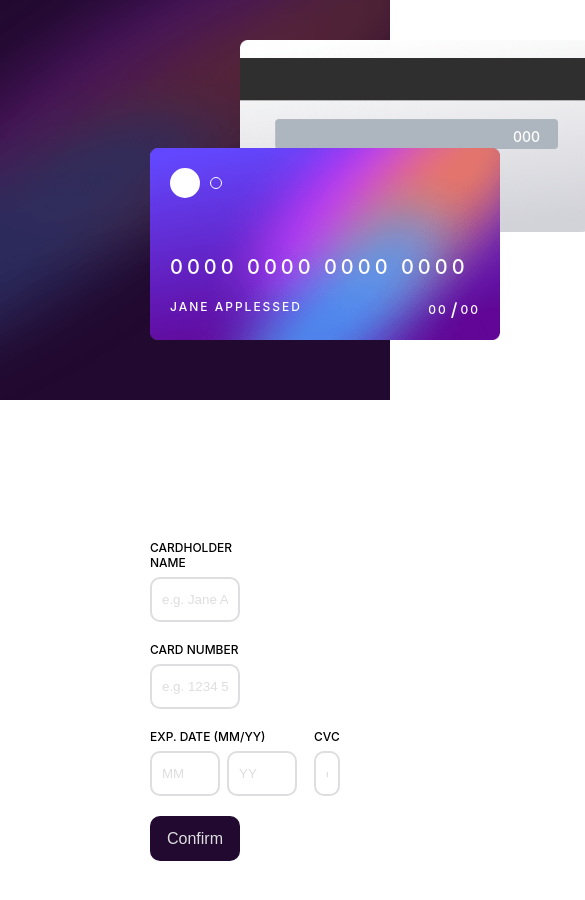
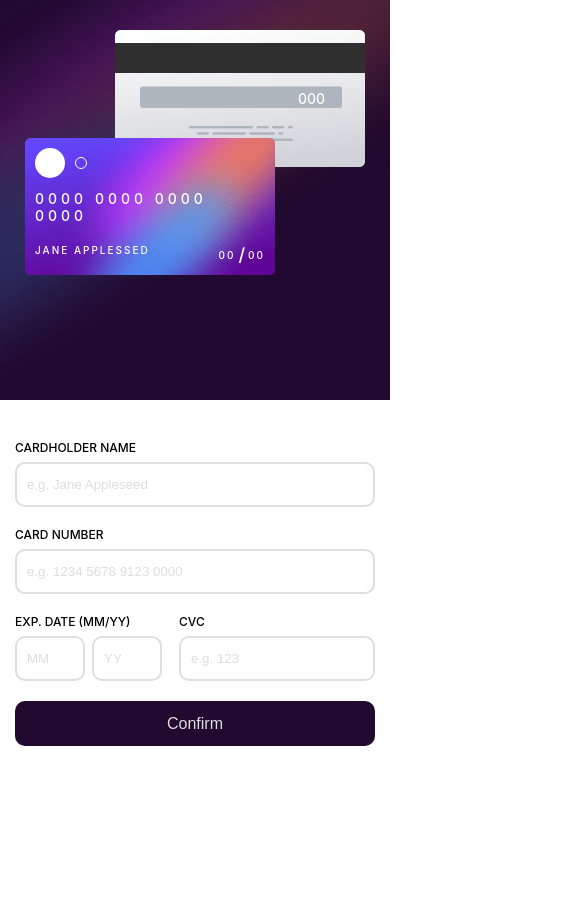
Before and after one commit to ViktoriaKondrashova1/credit-card-form, a React (Vite) app in the folder credit-card-form/: page / in a window 390 px wide. Shown: the top 900 px of the page, 585 px wide, since content can reach past the window. After the commit the page ends 844 px from the top, so only its background shows below. Built offline with nearby package versions, Linux system fonts and the light colour scheme.

Commit message:
feat: add mobile adaptive for form

```diff
--- a/credit-card-form/src/components/CardBack/CardBack.scss
+++ b/credit-card-form/src/components/CardBack/CardBack.scss
@@ -32,6 +32,13 @@
   .card-back {
     position: absolute;
     z-index: 1;
-    top: 40px;
   }
 }
+
+@media screen and (max-width: $mobile-width) {
+  .card-back {
+    width: 250px;
+    height: 137px;
+    padding: 10px;
+  }
+}
--- a/credit-card-form/src/components/CardFront/CardFront.scss
+++ b/credit-card-form/src/components/CardFront/CardFront.scss
@@ -87,6 +87,22 @@
   .card-front {
     position: absolute;
     z-index: 2;
-    top: 148px;
+    top: 108px;
   }
 }
+
+@media screen and (max-width: $mobile-width) {
+  .card-front {
+    width: 250px;
+    height: 137px;
+    padding: 10px;
+
+    &__num {
+      font-size: 14px;
+    }
+
+    &__info {
+      font-size: 10px;
+    }
+  }
+}
--- a/credit-card-form/src/components/Form/Form.scss
+++ b/credit-card-form/src/components/Form/Form.scss
@@ -35,7 +35,7 @@
 @media screen and (max-width: $tablet2-width) {
   .form {
     max-width: 100%;
-    margin-top: 300px;
+    margin-top: 350px;
   }
 
   .date-input {
--- a/credit-card-form/src/index.scss
+++ b/credit-card-form/src/index.scss
@@ -37,8 +37,14 @@ a {
   padding: 180px 150px;
 }
 
+@media screen and (max-width: $tablet2-width) {
+  .container {
+    padding: 30px 30px;
+  }
+}
+
 @media screen and (max-width: $mobile-width) {
   .container {
-    padding: 30px 20px;
+    padding: 30px 15px;
   }
 }
--- a/credit-card-form/src/pages/MainPage/MainPage.scss
+++ b/credit-card-form/src/pages/MainPage/MainPage.scss
@@ -31,7 +31,18 @@
     background-size: 100% 400px;
 
     &__cards {
-      margin: 0;
+      position: relative;
+      width: 440px;
+      margin: auto;
+      gap: 0;
     }
   }
 }
+
+@media screen and (max-width: $mobile-width) {
+  .main {
+    &__cards {
+      width: 340px;
+    }
+  }
+}
--- a/credit-card-form/src/variables.scss
+++ b/credit-card-form/src/variables.scss
@@ -4,7 +4,7 @@ $very-dark-violet: hsl(278, 68%, 11%);
 $active-input-border: linear-gradient(hsl(249, 99%, 64%), hsl(278, 94%, 30%));
 $input-errors: hsl(0, 100%, 66%);
 
-$mobile-width: 375px;
+$mobile-width: 600px;
 $tablet2-width: 1000px;
 $tablet-width: 1200px;
 $desktop-width: 1440px;
```
